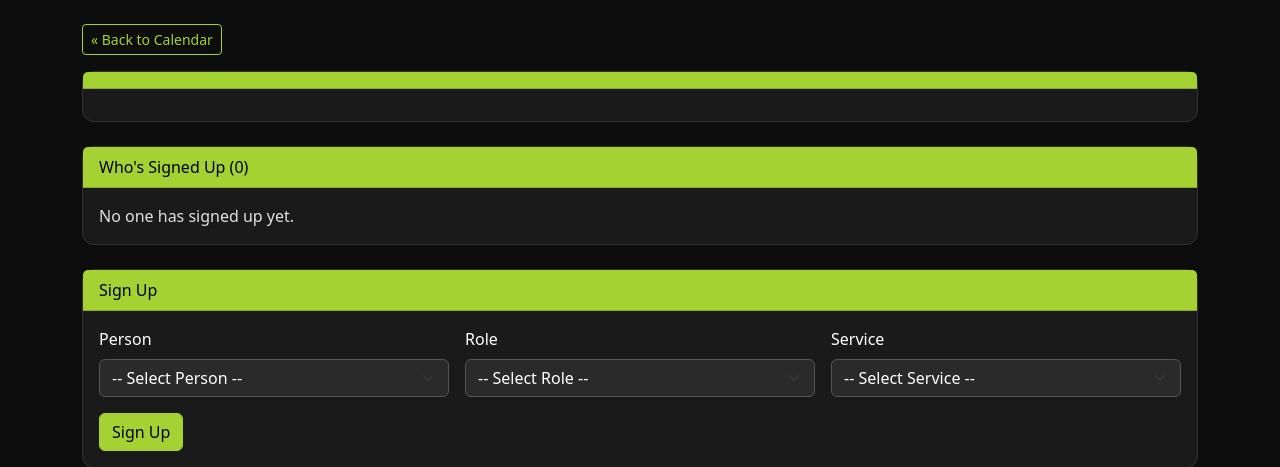
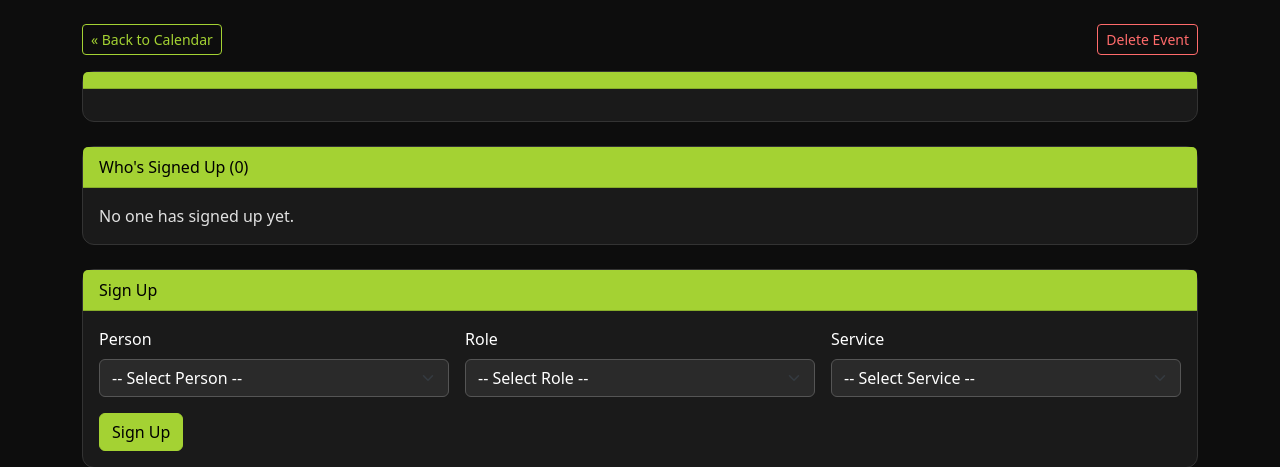
Before and after one commit to amfb98/church-safety-app, a Python web app: template templates/schedule_detail.html in a window 1280 px wide. Shown: the top 467 px of the page. Run offline with Jinja, Linux system fonts and the light colour scheme; the template is opened without the code that fills it, so the values that code supplies are empty.

Commit message:
Add delete event form to schedule detail page

```diff
--- a/templates/schedule_detail.html
+++ b/templates/schedule_detail.html
@@ -2,8 +2,13 @@
 {% block title %}{{ event.title }} - {{ event.event_date.strftime('%b %d, %Y') }}{% endblock %}
 {% block content %}
 
-<div class="mb-3">
+<div class="mb-3 d-flex justify-content-between align-items-center">
     <a href="{{ url_for('schedule') }}" class="btn btn-sm btn-outline-secondary">&laquo; Back to Calendar</a>
+
+    <form method="POST" action="{{ url_for('schedule_delete', event_id=event.id) }}"
+          onsubmit="return confirm('Are you sure you want to delete this entire event and all sign-ups?');">
+        <button type="submit" class="btn btn-sm btn-outline-danger">Delete Event</button>
+    </form>
 </div>
 
 <!-- Event Header -->
```
